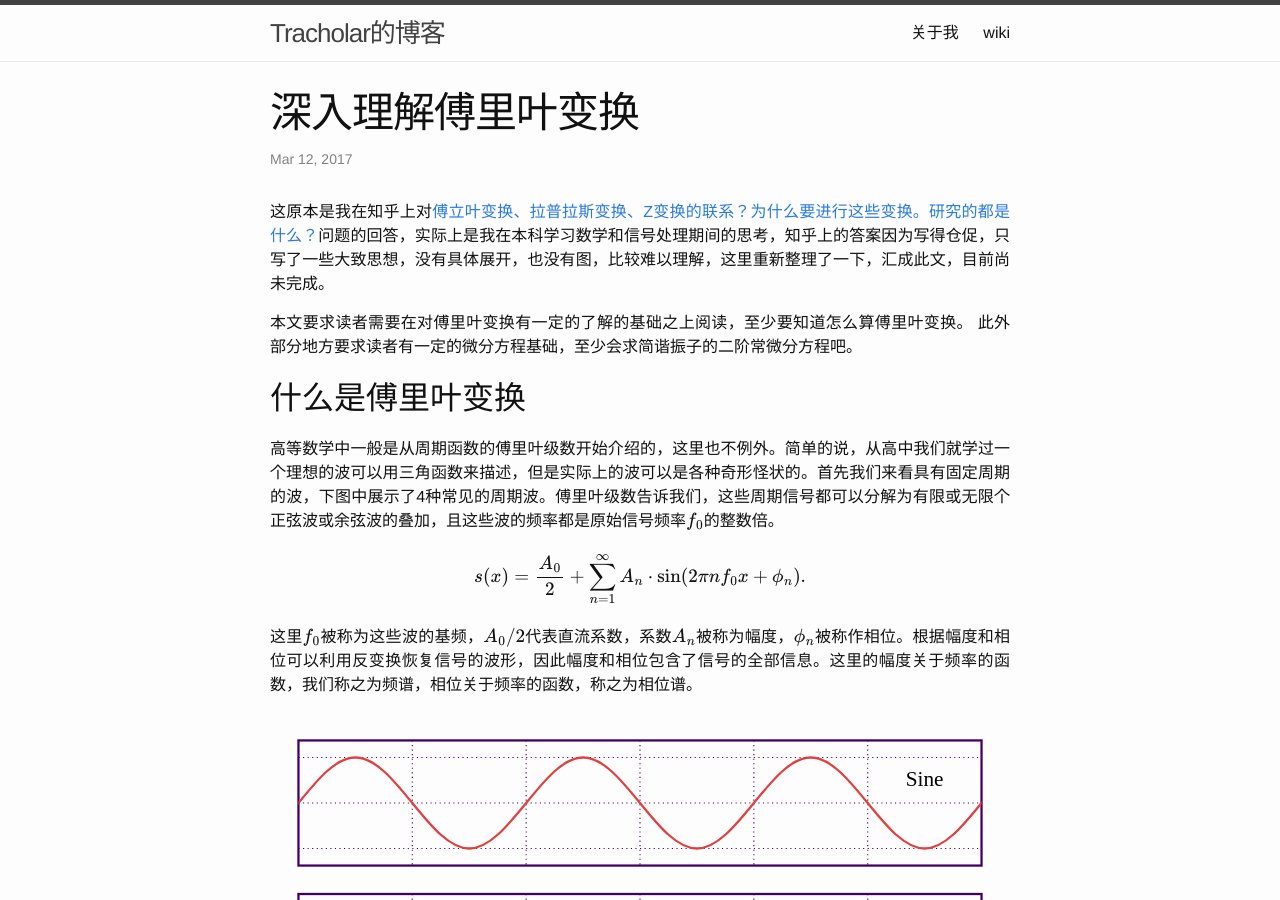
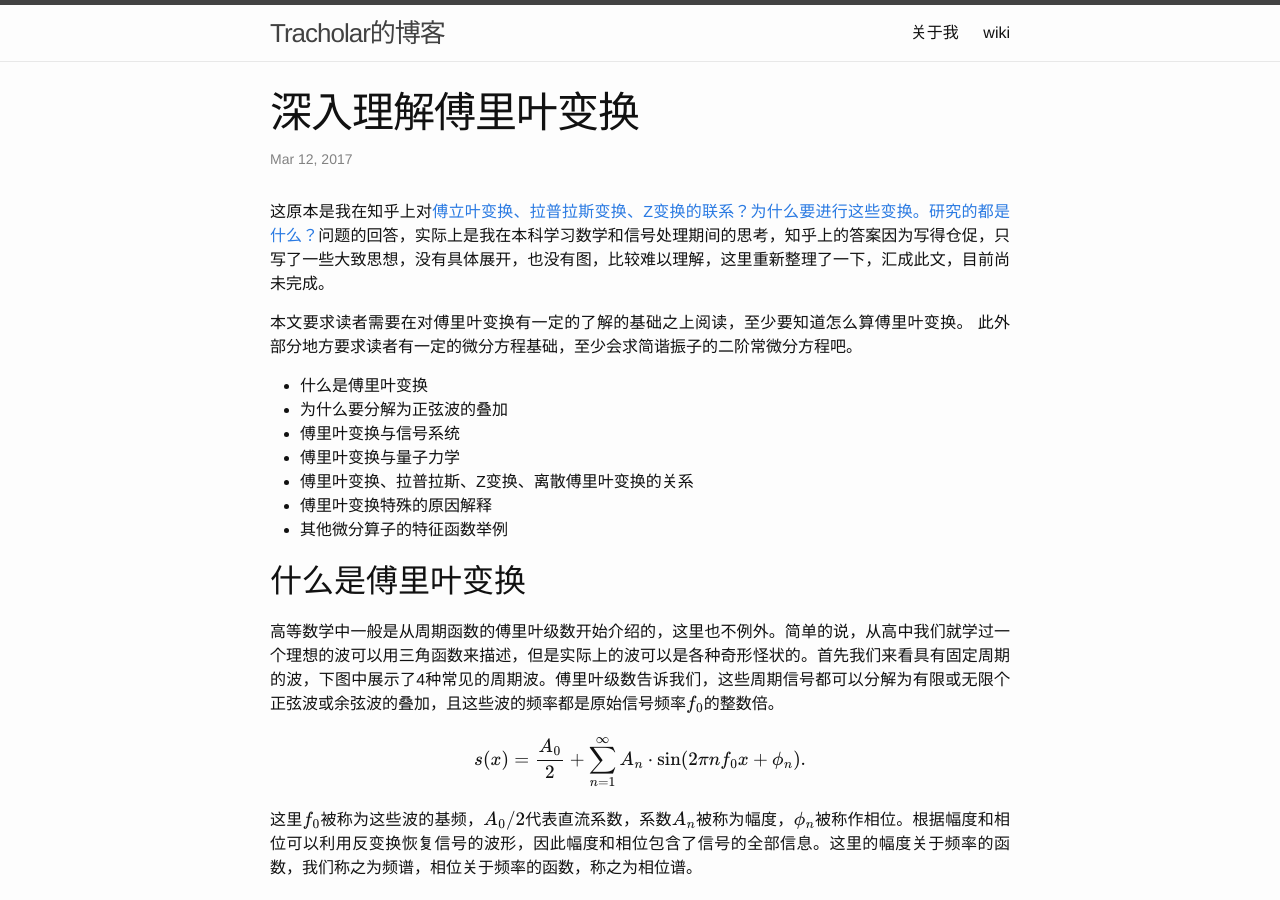
Before and after one commit to tracholar/tracholar.github.io, a Jekyll site: the page built from _posts/2017-03-12-fourier-transform.md, in a window 1280 px wide and 900 px high. Built offline with Jekyll 4.4.1, drawn with Linux system fonts in a browser that asks for light colours; formulas are drawn with MathJax 3; comment, search, counter and statistics services are not loaded.

Commit message:
add-list

```diff
--- a/_posts/2017-03-12-fourier-transform.md
+++ b/_posts/2017-03-12-fourier-transform.md
@@ -10,6 +10,14 @@ tags: ["傅里叶变换","数学","通信"]
 
 本文要求读者需要在对傅里叶变换有一定的了解的基础之上阅读，至少要知道怎么算傅里叶变换。
 此外部分地方要求读者有一定的微分方程基础，至少会求简谐振子的二阶常微分方程吧。
+
+- 什么是傅里叶变换
+- 为什么要分解为正弦波的叠加
+- 傅里叶变换与信号系统
+- 傅里叶变换与量子力学
+- 傅里叶变换、拉普拉斯、Z变换、离散傅里叶变换的关系
+- 傅里叶变换特殊的原因解释
+- 其他微分算子的特征函数举例
 
 ## 什么是傅里叶变换
 高等数学中一般是从周期函数的傅里叶级数开始介绍的，这里也不例外。简单的说，从高中我们就学过一个理想的波可以用三角函数来描述，但是实际上的波可以是各种奇形怪状的。首先我们来看具有固定周期的波，下图中展示了4种常见的周期波。傅里叶级数告诉我们，这些周期信号都可以分解为有限或无限个正弦波或余弦波的叠加，且这些波的频率都是原始信号频率$$f_0$$的整数倍。
```
